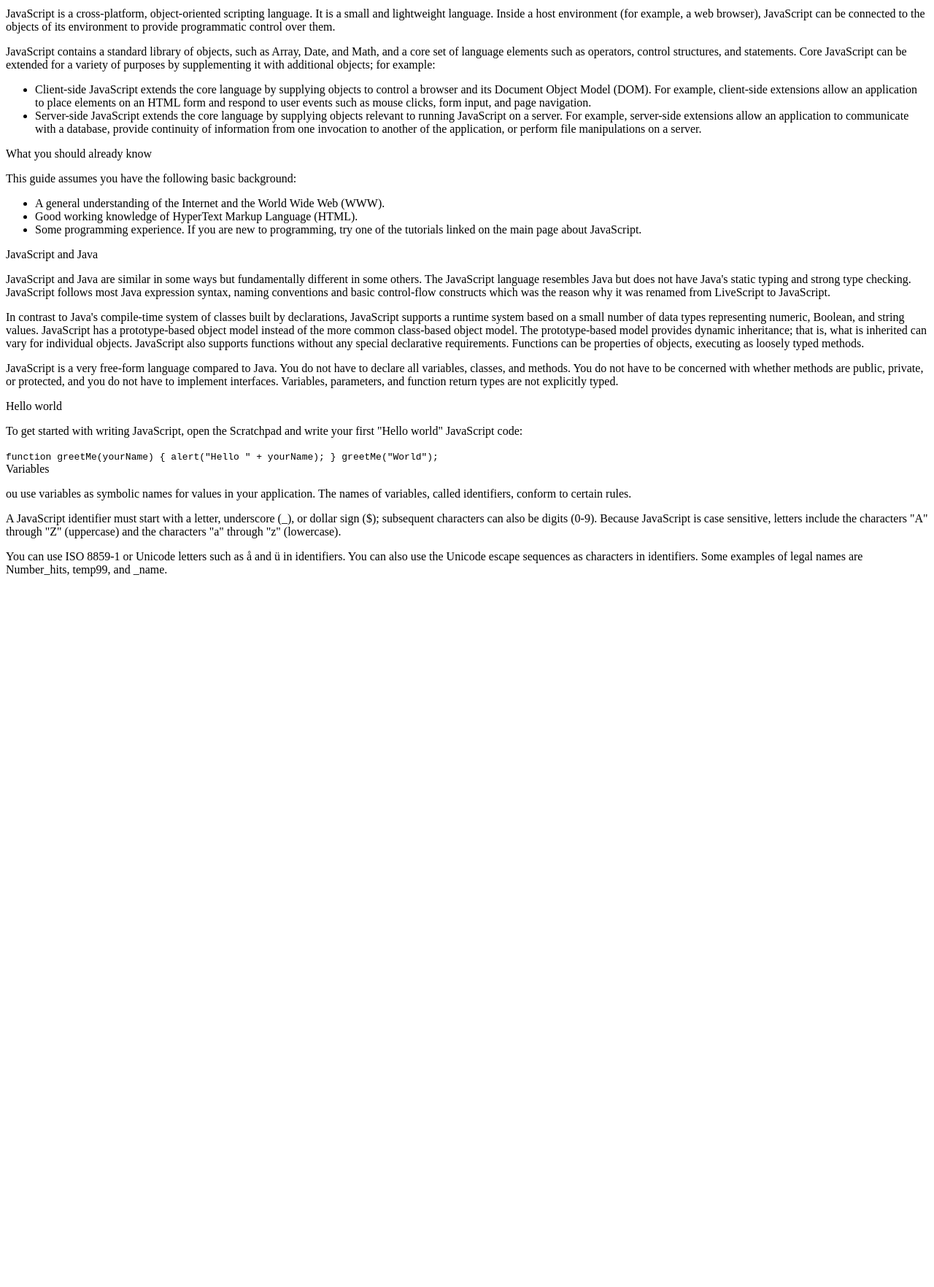
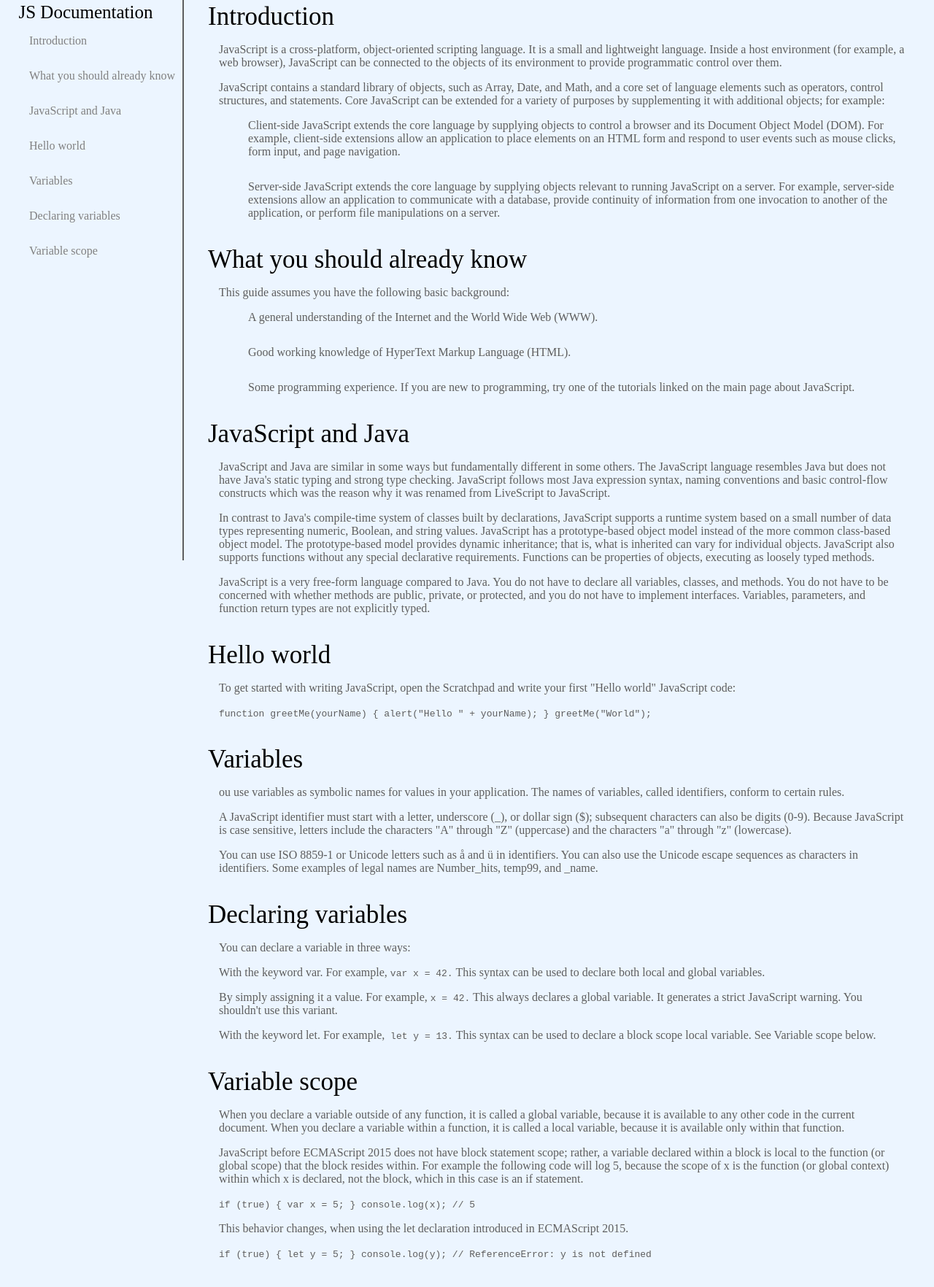
Before and after one commit to yusufobr/destin-youssef-microverse, a plain HTML site: page index.html in a window 1280 px wide. Shown: the part 32-1796 px from the top of the page at 73% size. Before the commit the page ends 838 px from the top, so only its background shows below. Drawn offline with Linux system fonts and the light colour scheme.

Commit message:
finished all css

```diff
--- a/css/style.css
+++ b/css/style.css
@@ -0,0 +1,80 @@
+body {
+    margin: 0;
+    padding: 0;
+    color: rgb(94, 94, 94);
+    background-color: rgb(236, 245, 255);
+}
+#navbar {
+    padding: auto;
+    display: block;
+    position: fixed;
+    top: 0;
+    left: 0;
+    width: 250px;
+    height: 100%;
+    border-right: 2px solid;
+}
+
+main {
+    width: auto;
+    position: absolute;
+    margin-left: 300px;
+    padding-right: 3%;
+}
+header {
+    font-size: 35px;
+    margin: 35px 0 10px -15px;
+    color: rgb(0, 0, 0);
+}
+
+#header-nav {
+    font-size: 25px;
+    text-align: center;
+}
+
+li {
+    list-style-type: none;
+    margin-bottom: 30px;
+}
+
+.nav-link {
+    text-decoration: none;
+    color: gray;
+}
+
+#Variable_scope {
+    margin-bottom: 150px;
+}
+
+@media only screen and (max-width: 600px) {
+    #navbar {
+        padding: auto;
+        display: block;
+        position: fixed;
+        top: 0;
+        left: 0;
+        width: 150px;
+        height: 100%;
+        border-right: 1px solid;
+    }
+
+    main {
+        margin-left: 180px;
+    }
+
+    #header-nav {
+        font-size: 16px;
+        text-align: center;
+    }
+
+    .nav-link {
+        text-decoration: none;
+        color: gray;
+        font-size: 15px;
+        text-align: center;
+    }
+    ul {
+        padding: 12px;
+    }
+
+  }
--- a/index.html
+++ b/index.html
@@ -8,6 +8,41 @@
 
   <body>
     <script src="https://cdn.freecodecamp.org/testable-projects-fcc/v1/bundle.js"></script>
+
+    <nav id="navbar">
+      <header id="header-nav">JS Documentation</header>
+      <div id="list">
+        <ul>
+          <li>
+            <a class="nav-link" href="#introduction">Introduction</a>
+          </li>
+          <li>
+            <a class="nav-link" href="#what_you_should_already_know"
+              >What you should already know</a
+            >
+          </li>
+          <li>
+            <a class="nav-link" href="#javascript_and_java"
+              >JavaScript and Java</a
+            >
+          </li>
+          <li>
+            <a class="nav-link" href="#hello_world">Hello world</a>
+          </li>
+          <li>
+            <a class="nav-link" href="#variables">Variables</a>
+          </li>
+          <li>
+            <a class="nav-link" href="#declaring_variables"
+              >Declaring variables</a
+            >
+          </li>
+          <li>
+            <a class="nav-link" href="#Variable_scope">Variable scope</a>
+          </li>
+        </ul>
+      </div>
+    </nav>
 
     <main id="main-doc">
       <section id="introduction" class="main-section">
@@ -128,6 +163,56 @@
           </p>
         </article>
       </section>
+      <section id="declaring_variables" class="main-section">
+        <header>Declaring variables</header>
+        <article>
+          <p>You can declare a variable in three ways:</p>
+          <p>
+            With the keyword var. For example, <code>var x = 42.</code> This
+            syntax can be used to declare both local and global variables.
+          </p>
+          <p>
+            By simply assigning it a value. For example,
+            <code>x = 42.</code> This always declares a global variable. It
+            generates a strict JavaScript warning. You shouldn't use this
+            variant.
+          </p>
+          <p>
+            With the keyword let. For example,<code> let y = 13.</code> This
+            syntax can be used to declare a block scope local variable. See
+            Variable scope below.
+          </p>
+        </article>
+      </section>
+      <section id="Variable_scope" class="main-section">
+        <header>Variable scope</header>
+        <article>
+          <p>
+            When you declare a variable outside of any function, it is called a
+            global variable, because it is available to any other code in the
+            current document. When you declare a variable within a function, it
+            is called a local variable, because it is available only within that
+            function.
+          </p>
+          <p>
+            JavaScript before ECMAScript 2015 does not have block statement
+            scope; rather, a variable declared within a block is local to the
+            function (or global scope) that the block resides within. For
+            example the following code will log 5, because the scope of x is the
+            function (or global context) within which x is declared, not the
+            block, which in this case is an if statement.
+          </p>
+          <code>if (true) { var x = 5; } console.log(x); // 5</code>
+          <p>
+            This behavior changes, when using the let declaration introduced in
+            ECMAScript 2015.
+          </p>
+          <code>
+            if (true) { let y = 5; } console.log(y); // ReferenceError: y is not
+            defined
+          </code>
+        </article>
+      </section>
     </main>
 
     <script src="js/index.js"></script>
```
